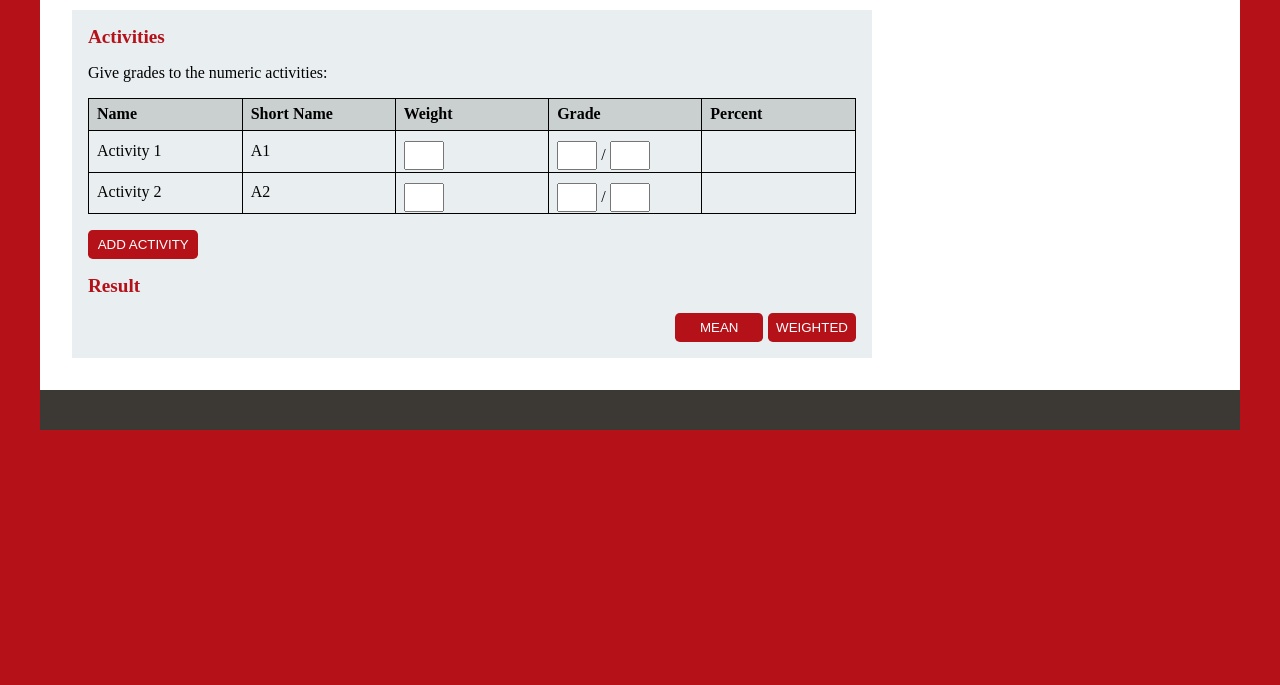
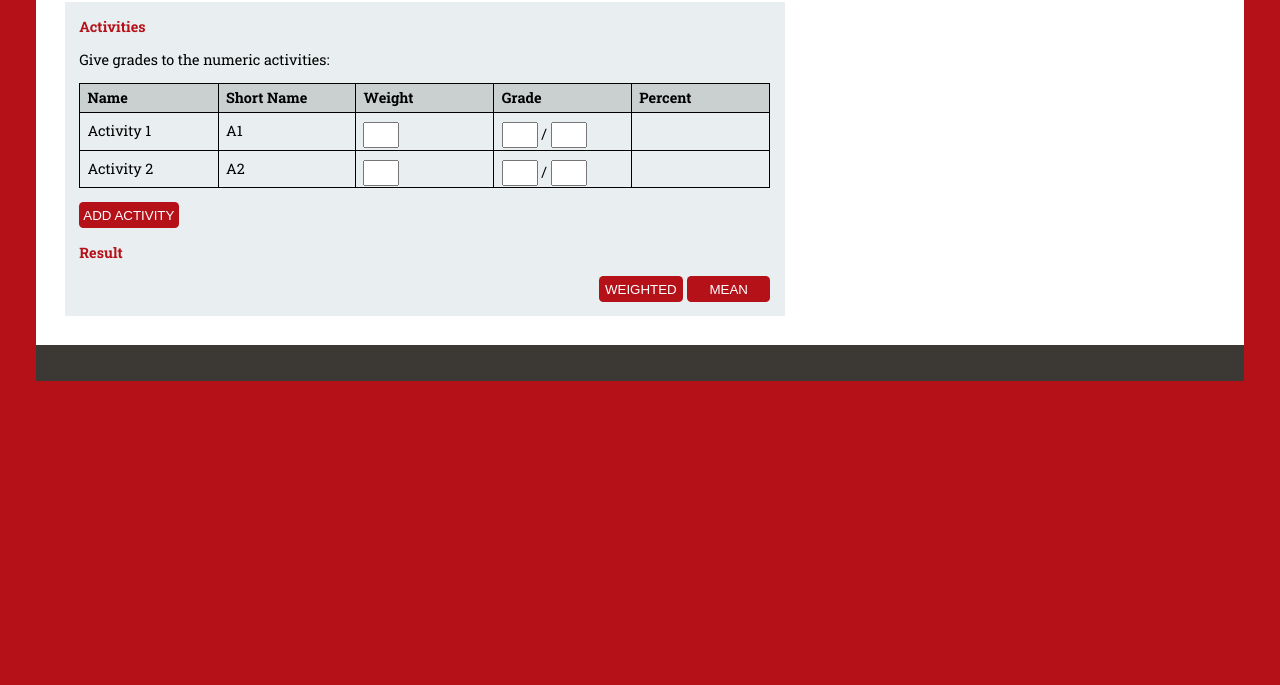
Before and after one commit to marcusgchan/lit-journey-01619, a website: page public/calculator.html in a window 1280 px wide. Shown: the part 115-800 px from the top of the page. Drawn offline with Linux system fonts and the light colour scheme.

Commit message:
changed font and button positioning

```diff
--- a/package.json
+++ b/package.json
@@ -18,6 +18,6 @@
     "nodemon": "^2.0.15"
   },
   "engines": {
-    "node": "17.x"
+    "node": "16.x"
   }
 }
--- a/public/calculator.css
+++ b/public/calculator.css
@@ -1,3 +1,5 @@
+@import url("https://fonts.googleapis.com/css2?family=Roboto+Slab:wght@400;500;700&display=swap");
+
 *,
 ::before,
 ::after {
@@ -13,6 +15,11 @@
   --chart-border: #9596975d;
   --banner: #3c3935;
   --max-container-width: 50rem;
+}
+
+html {
+  font-size: 0.9rem;
+  font-family: "Roboto Slab", serif;
 }
 
 html,
@@ -65,7 +72,7 @@ input {
 
 h2 {
   color: var(--secondary);
-  font-size: 1.2rem;
+  font-size: 1rem;
 }
 
 .input-container {
@@ -86,7 +93,7 @@ h2 {
   cursor: pointer;
   background-color: var(--secondary);
   color: white;
-  width: 5.5rem;
+  width: 5.8rem;
   height: 1.8rem;
   border-radius: 0.3rem;
   text-transform: uppercase;
@@ -101,7 +108,8 @@ h2 {
 
 .calculate-container {
   display: flex;
-  flex-direction: row-reverse;
+  justify-content: end;
+  flex-direction: row;
   gap: 0.3rem;
 }
 
```
Also changed, not shown: 1 other file.
